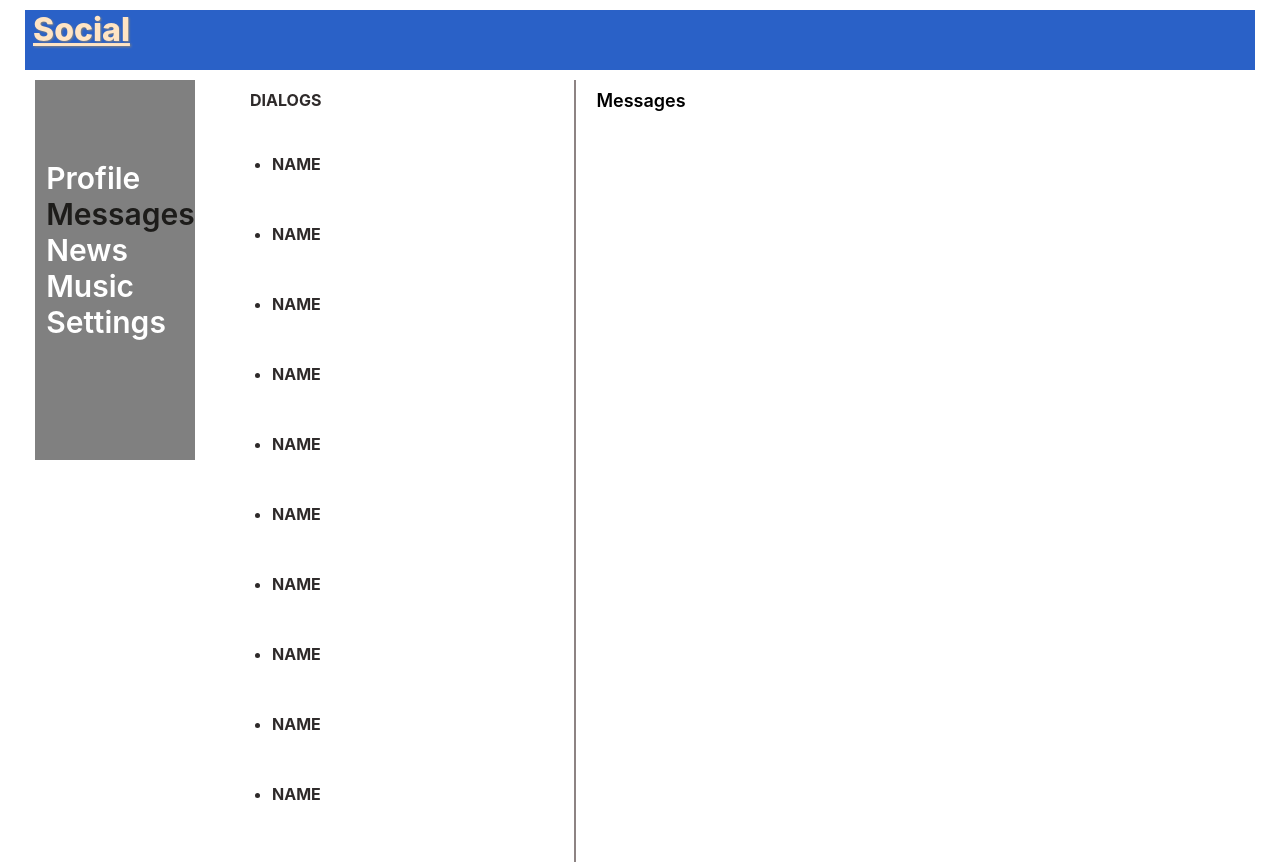
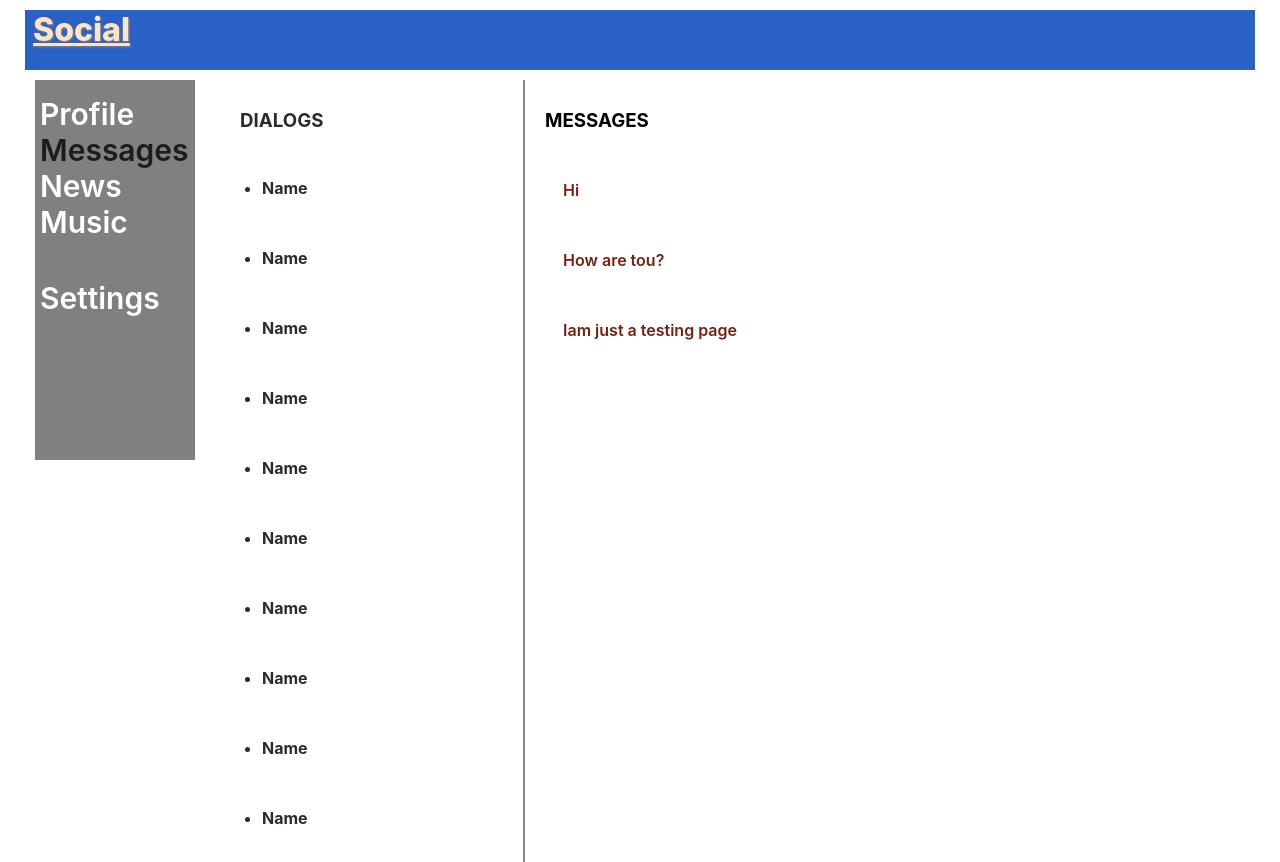
Before and after one commit to Skoll57/Social, a React (Create React App) app: page /dialogs in a window 1280 px wide. Shown: the top 862 px of the page. Built offline with nearby package versions, Linux system fonts and the light colour scheme.

Commit message:
Dialogs Work

```diff
--- a/src/components/Dialogs/Dialogs.jsx
+++ b/src/components/Dialogs/Dialogs.jsx
@@ -3,22 +3,27 @@ import s from "./Dialogs.module.css";
 const Dialogs = () => {
   return (
     <section>
-      <div className={s.Dialogs}>
-        Dialogs
-        <ul className={s.List}>
-          <li>Name</li>
-          <li>Name</li>
-          <li>Name</li>
-          <li>Name</li>
-          <li>Name</li>
-          <li>Name</li>
-          <li>Name</li>
-          <li>Name</li>
-          <li>Name</li>
-          <li>Name</li>
+      <div className={s.dialogs}>
+        <h3>Dialogs</h3>
+        <ul className={s.list}>
+          <li className={s.item}>Name</li>
+          <li className={s.item}>Name</li>
+          <li className={s.item}>Name</li>
+          <li className={s.item}>Name</li>
+          <li className={s.item}>Name</li>
+          <li className={s.item}>Name</li>
+          <li className={s.item}>Name</li>
+          <li className={s.item}>Name</li>
+          <li className={s.item}>Name</li>
+          <li className={s.item}>Name</li>
         </ul>
       </div>
-      <div className={s.Messages}>Messages</div>
+      <div className={s.messages}>
+        <h3>Messages</h3>
+        <div className={s.message}>Hi</div>
+        <div className={s.message}>How are tou?</div>
+        <div className={s.message}>Iam just a testing page</div>
+      </div>
     </section>
   );
 };
--- a/src/components/Dialogs/Dialogs.module.css
+++ b/src/components/Dialogs/Dialogs.module.css
@@ -5,33 +5,42 @@ section {
   height: 100%;
 }
 
-.Dialogs {
-  /* background-color: blanchedalmond; */
-
-  width: 60vh;
-  padding: 10px 10px;
-  text-transform: uppercase;
+.dialogs {
+  width: 50vh;
+  padding: 10px 0;
   border-right: 2px solid rgb(141, 131, 131);
   color: rgb(46, 42, 42);
   font-size: 16px;
   font-weight: 700;
 }
 
-.List {
+.dialogs h3 {
+  text-transform: uppercase;
+}
+
+.list {
   padding: 8px 0 8px 2px;
 }
 
-.List li {
+.list li {
   margin: 20px 0 50px 20px;
 }
 
-.Messages {
-  /* background-color: black; */
+.messages {
   box-sizing: border-box;
   width: 100%;
   padding: 10px 10px;
-  font-size: 18px;
+  font-size: 16px;
   font-weight: 600;
   color: black;
   padding-left: 20px;
 }
+
+.messages h3 {
+  text-transform: uppercase;
+}
+
+.message {
+  padding: 8px 0 2px 2px;
+  margin: 40px 16px 16px 16px;
+}
--- a/src/components/Nav/Nav.jsx
+++ b/src/components/Nav/Nav.jsx
@@ -36,6 +36,8 @@ const Nav = () => {
           Music
         </NavLink>
       </div>
+      <br />
+      <br />
       <div>
         <NavLink
           className={(navData) => (navData.isActive ? s.active : s.item)}
--- a/src/components/Nav/Nav.module.css
+++ b/src/components/Nav/Nav.module.css
@@ -2,7 +2,7 @@
   box-sizing: border-box;
   grid-area: nav;
   background-color: gray;
-  padding: 5em 0.7em;
+  padding: 16px 20px 16px 5px;
   margin: 10px 10px;
   max-width: 10rem;
   max-height: 380px;
@@ -32,3 +32,7 @@
   text-decoration: none;
   transition: text-shadow 0.2s, color 0.2s;
 }
+
+span {
+  margin-top: 50px;
+}
```
